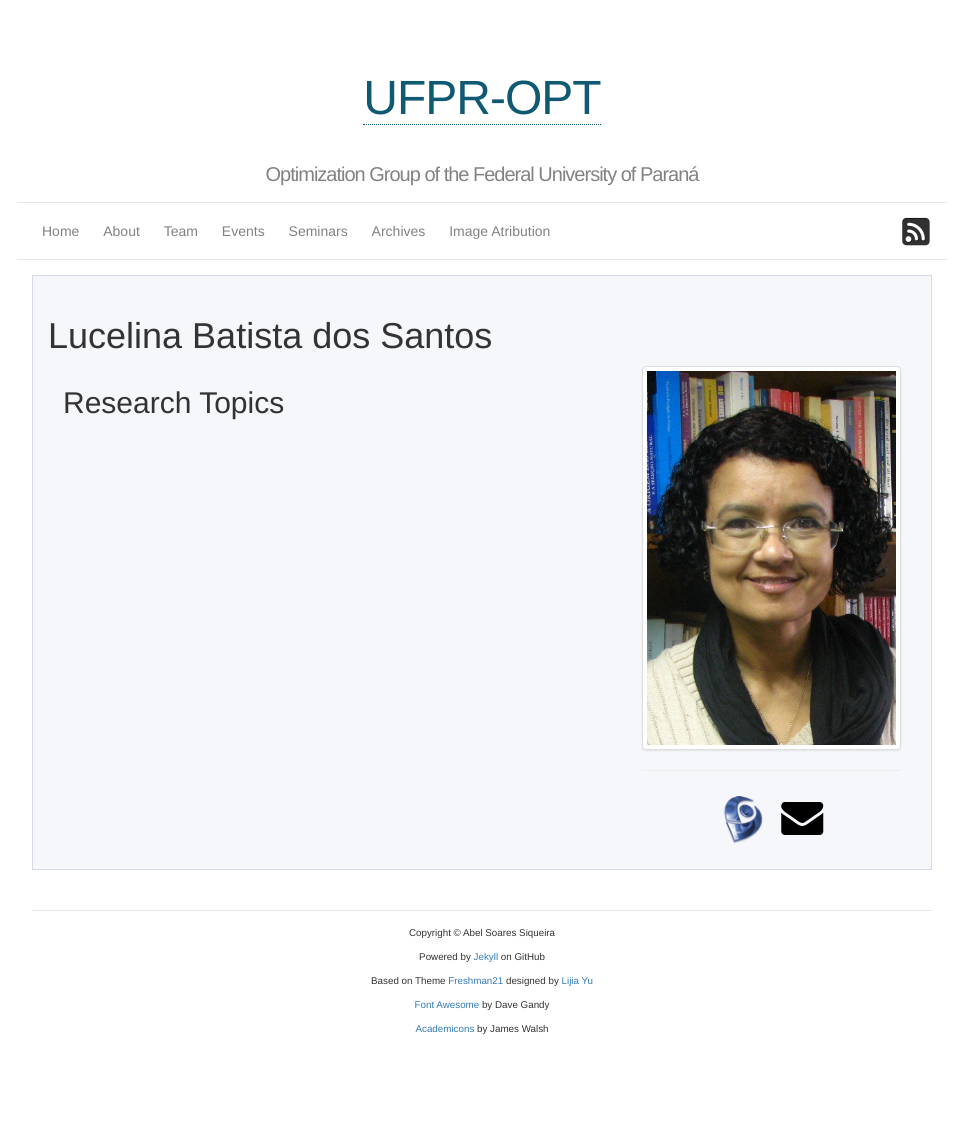
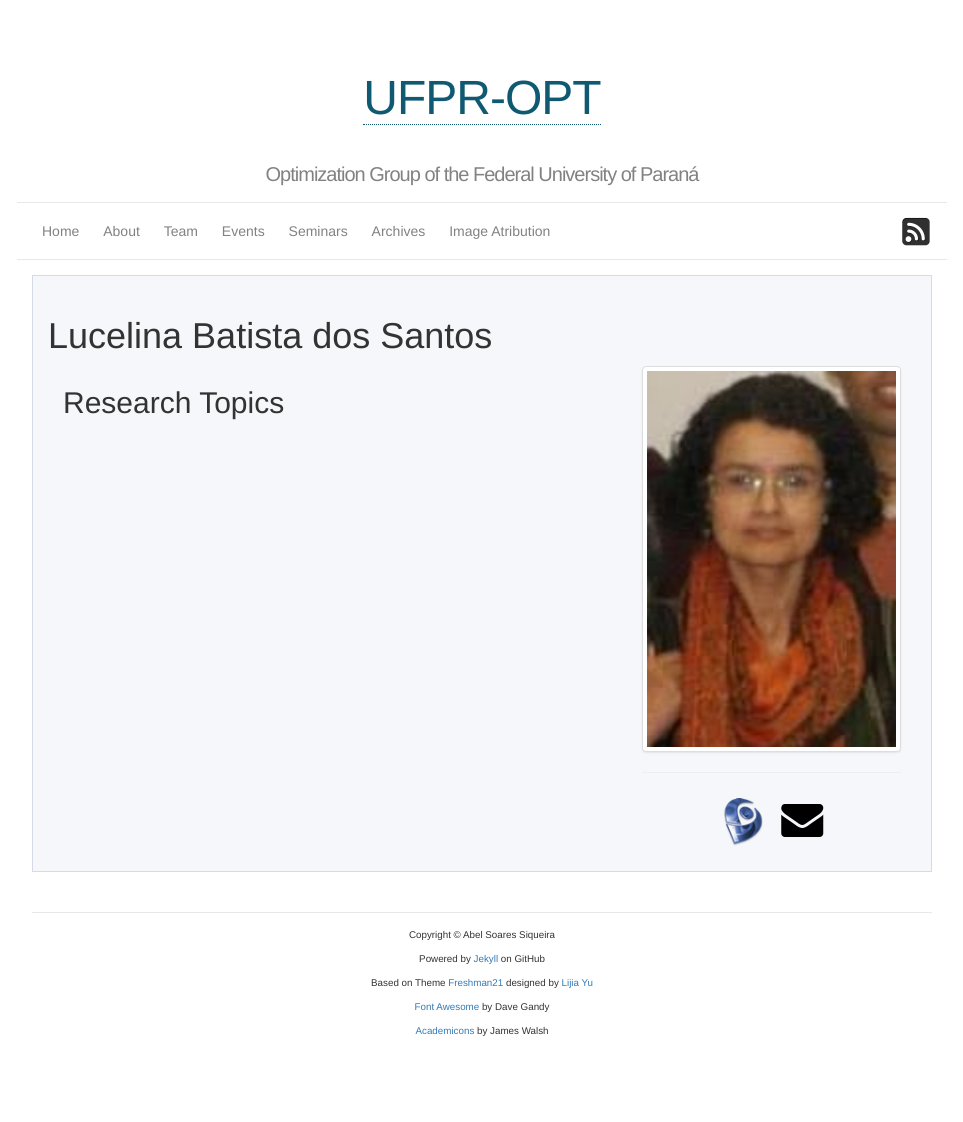
Before and after one commit to ufpr-pde/ufpr-opt.github.io, a Jekyll site: the page built from team/lucelinasantos.md, in a window 1280 px wide. Shown: the whole page, without its empty margins (158-1121 px from the left). Built offline with Jekyll 4.4.1, drawn with Linux system fonts in a browser that asks for light colours; some web fonts are replaced.

Commit message:
Update Lucelina's photo and fix a typo

```diff
--- a/_data/team.yml
+++ b/_data/team.yml
@@ -8,7 +8,7 @@
   scholar: ur6VxvwAAAAJ
   orcid: 0000-0003-4451-281X
   rank: Assistant
-  research: ["Computational Optimization", "Continouous Optimization", "Open Source Software", "Nonlinear Programming", "Large-Scale Optimization"]
+  research: ["Computational Optimization", "Continuous Optimization", "Open Source Software", "Nonlinear Programming", "Large-Scale Optimization"]
 
 - fullname: Ademir Alves Ribeiro
   key: ademirribeiro
```
Also changed, not shown: images/lucelinasantos.jpg.
